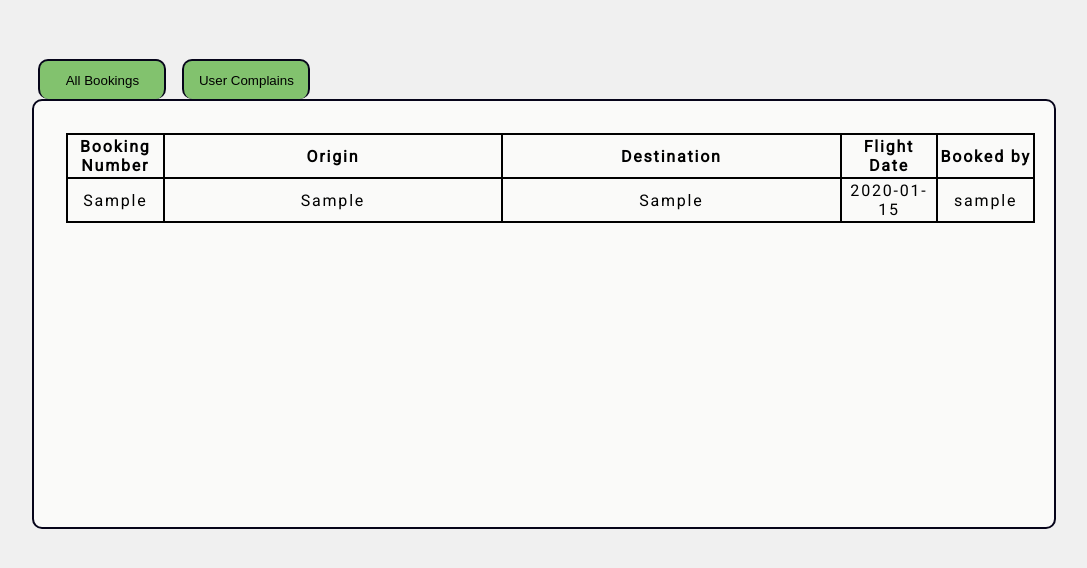
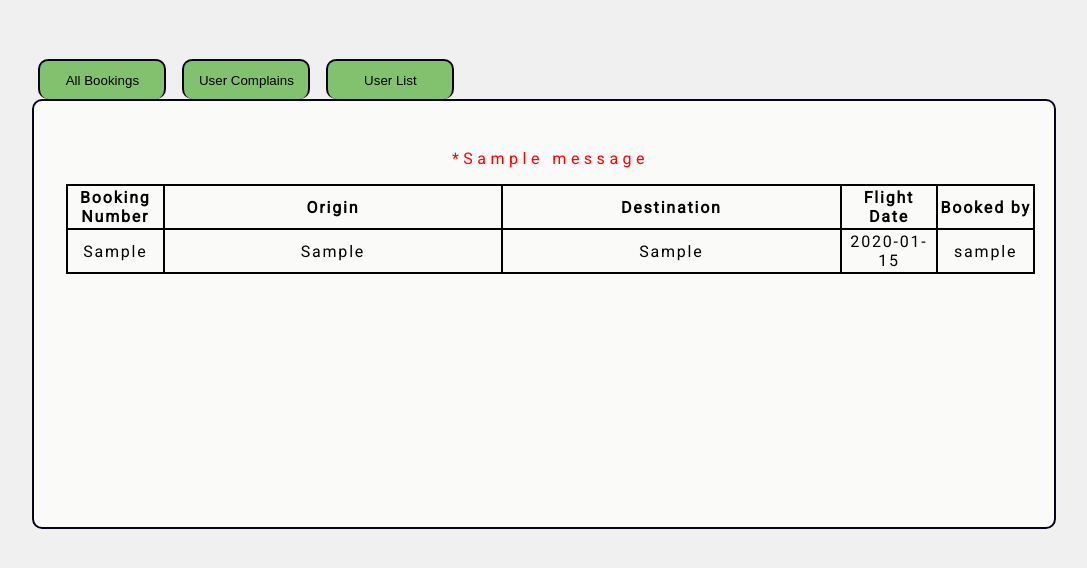
Before and after one commit to Mutton9558/SkyLink, a Flask app: page /admin in a window 1280 px wide. Shown: the part 69-637 px from the top of the page, without its empty margins (96-1183 px from the left). Run offline with Flask 3, Linux system fonts and the light colour scheme; the visitor is signed in with stand-in values (Sample User, id 1); tables that the repository leaves empty hold one stand-in row (values such as "Sample post"); one stand-in notice (Sample message) is shown; some libraries are stand-ins or nearby versions.

Commit message:
Remove user account feature for admin

```diff
--- a/app.py
+++ b/app.py
@@ -38,8 +38,8 @@ class users(db.Model):
     two_factor_auth = db.Column("two_factor_auth", db.Boolean, nullable=False, default=False)
     isAdmin = db.Column("isAdmin", db.Boolean, nullable=False)
 
-    bookings = db.relationship('bookings', backref='user', lazy=True)
-    supportlogs = db.relationship('supportlogs', backref='support_user', lazy=True)
+    bookings = db.relationship('bookings', backref='user', cascade="all, delete", lazy=True)
+    supportlogs = db.relationship('supportlogs', backref='support_user', cascade="all, delete", lazy=True)
 
     def __init__(self, icNumber, name, phoneNumber, email, username, password, two_factor_auth, isAdmin):
         self.icNumber = icNumber
@@ -67,7 +67,7 @@ class bookings(db.Model):
     seatNum = db.Column("seatNum", db.String(4), nullable=False)
     isCheckedIn = db.Column("isCheckedIn", db.Boolean, nullable=False)
 
-    bookingUserID = db.Column(db.Integer, db.ForeignKey('users.id'), nullable=False)
+    bookingUserID = db.Column(db.Integer, db.ForeignKey('users.id', ondelete = "CASCADE"), nullable=False)
 
     def _init_(self, bookingNum, firstName, surname, icNum, phoneNum, origin, destination, departureTime, arrivalTime, date, airline, flightNum, seatNum, isCheckedIn, bookingUserID):
         self.bookingNum = bookingNum
@@ -91,7 +91,7 @@ class supportlogs(db.Model):
     supportRequest = db.Column("supportRequest", db.Text, nullable=False)
     supportDate = db.Column("supportDate", db.String(10), nullable=False)
     resolveStatus = db.Column("resolveStatus", db.String(15), nullable=False)
-    supportUser = db.Column(db.Integer, db.ForeignKey('users.id'), nullable=False)
+    supportUser = db.Column(db.Integer, db.ForeignKey('users.id', ondelete = "CASCADE"), nullable=False)
 
     def __init__(self, supportRequest, supportDate, resolveStatus, supportUser):
         self.supportRequest = supportRequest
@@ -233,7 +233,9 @@ def automatedEmail(issue, username):
 @app.route('/', methods = ["POST", 'GET'])
 def home():
     if "user" in session and session["user"] != "":
-        email = users.query.filter_by(username = session["user"]).first().email
+        user = users.query.filter_by(username = session["user"]).first()
+        admin_status = user.isAdmin
+        email = user.email
         # Read options from the .txt file
         try:
             with open('static/airport_lists.txt', 'r') as file:
@@ -288,7 +290,7 @@ def home():
                     else:
                         flash("Invalid Promo Code")
                         return redirect(url_for("home"))
-        return render_template("index.html", profile_Name = session["user"], options=options, email=email)
+        return render_template("index.html", profile_Name = session["user"], options=options, email=email, admin_status=admin_status)
     else:
         return redirect(url_for("register"))
 
@@ -376,6 +378,7 @@ def support():
             user = users.query.filter_by(username=session["user"]).first()
             name = user.username
             email = user.email
+            admin_status = user.isAdmin
             message = request.form.get("message")
             today = date.today()
             today_str = today.strftime('%Y-%m-%d')
@@ -403,10 +406,11 @@ def support():
                 flash(f"An error occurred while sending the email: {str(e)}", "danger")
             return redirect(url_for("support"))
 
-        return render_template("support.html", profile_Name = session["user"])
+        return render_template("support.html", profile_Name = session["user"], admin_status=admin_status)
 @app.route('/check-in', methods=["GET", "POST"])
 def check_in():
     if session["user"] and session["user"] != "":
+        admin_status = users.query.filter_by(username = session["user"]).first().isAdmin
         if request.method=="POST":
             bookingnum = request.form.get('booking_number')
             surnamelast = request.form.get('surname')
@@ -423,7 +427,7 @@ def check_in():
             else:
                 flash("Check-in failed!", "danger")
 
-        return render_template("check_in.html", profile_Name = session["user"])
+        return render_template("check_in.html", profile_Name = session["user"], admin_status=admin_status)
     else:
         return redirect(url_for("register"))
 
@@ -1131,8 +1135,9 @@ def forgotpassword():
 def profile():
     if "user" in session and session["user"] != "":
         current_user = users.query.filter_by(username=session["user"]).first()
+        admin_status = current_user.isAdmin
         recent_flights = bookings.query.filter_by(bookingUserID=current_user.id).all()
-        return render_template("profile.html", profile_Name=session["user"], user=current_user, recent_flights=recent_flights)
+        return render_template("profile.html", profile_Name=session["user"], user=current_user, recent_flights=recent_flights, admin_status=admin_status)
     else:
         return redirect(url_for("login"))
 
@@ -1192,6 +1197,8 @@ def email_2fa():
                     return redirect(url_for("admin"))
                 else:
                     return redirect(url_for("home"))
+            else:
+                flash("Entered code is wrong!")
 
         return render_template('email_2fa.html', email=attempted_email, user=user)
 
@@ -1246,17 +1253,42 @@ def admin():
             return redirect(url_for("home"))
         booking_list = bookings.query.join(users, users.id == bookings.bookingUserID).all()
         request_list = supportlogs.query.join(users, users.id == supportlogs.supportUser).all()
-        return render_template("admin.html", profile_Name=session["user"], booking_list=booking_list, request_list = request_list)
+        user_list = users.query.all()
+        return render_template("admin.html", profile_Name=session["user"], booking_list=booking_list, request_list = request_list, user_list=user_list)
     else:
         return redirect(url_for("login"))
 
 @app.route('/admin/<support_id>/<resolve_status>')
 def resolve_action(support_id, resolve_status):
-    if support_id and resolve_status:
-        supportRequest = supportlogs.query.filter_by(supportID = support_id).first()
-        supportRequest.resolveStatus = resolve_status
-        db.session.commit()
-    return redirect(url_for('admin'))
+    if "user" in session and session["user"] != "":
+        if users.query.filter(username = session["user"]).first().isAdmin:
+            if support_id and resolve_status:
+                supportRequest = supportlogs.query.filter_by(supportID = support_id).first()
+                supportRequest.resolveStatus = resolve_status
+                db.session.commit()
+            return redirect(url_for('admin'))
+        else:
+            return redirect(url_for("home"))
+    else:
+        return redirect(url_for("login"))
+
+@app.route('/admin/<user_id>')
+def delete_user(user_id):
+    if "user" in session and session["user"] != "":
+        admin_user = users.query.filter_by(username=session["user"]).first()
+        if admin_user and admin_user.isAdmin:
+            target_user = users.query.get(user_id)
+            if target_user:
+                if target_user.isAdmin:
+                    flash("Sorry but you are not authorised to remove this user (Admin)!")
+                else:
+                    db.session.delete(target_user)
+                    db.session.commit()
+                return redirect(url_for("admin"))
+        else:
+            return redirect(url_for("home"))
+    else:
+        return redirect(url_for("login"))
 
 if __name__ == "__main__":
     with app.app_context():
--- a/static/style.css
+++ b/static/style.css
@@ -589,7 +589,7 @@ body {
     margin-left: 0.4rem;
     text-decoration: none;
     color: var(--text-light-mode);
-    width: 6rem;
+    width: 8rem;
     height: 1.8rem;
     border: 2px black solid;
     text-align: center;
@@ -801,6 +801,7 @@ footer {
 @media only screen and (max-width: 500px) {
     #cont-login {
         width: 20rem;
+        height: 30rem;
     }
 
     .link {
@@ -860,6 +861,7 @@ footer {
 @media only screen and (min-width: 501px) and (max-width: 650px) {
     #cont-login {
         width: 25rem;
+        height: 30rem;
     }
 
     .header-container {
@@ -1444,18 +1446,19 @@ body.dark-mode .cheapest-price {
     margin: 2rem;
 }
 
-#admin-booking-history, #admin-user-complains{
+#admin-booking-history, #admin-user-complains, #admin-user-list{
     width: 95%;
     display: flex;
+    flex-direction: column;
     justify-content: center;
     align-items: center;
 }
 
-#admin-bookings, #user-support-logs{
+#admin-bookings, #user-support-logs, #user-list{
     width: 100%;
 }
 
-#admin-bookings, #admin-bookings th, #admin-bookings td, #user-support-logs, #user-support-logs th, #user-support-logs td{
+#admin-bookings, #admin-bookings th, #admin-bookings td, #user-support-logs, #user-support-logs th, #user-support-logs td, #user-list, #user-list th, #user-list td{
     border: 2px black solid;
     border-collapse: collapse;
     padding: 2px;
--- a/templates/admin.html
+++ b/templates/admin.html
@@ -79,9 +79,19 @@
           <div class="section-btn">
               <button id="all-user-complains" onclick="toggleComplainSection()">User Complains</button>
           </div>
+          <div class="section-btn">
+            <button id="all-users" onclick="toggleUserSection()">User List</button>
+        </div>
         </div>
         <div id="content-sec-admin">
             <div class="content-admin" id="admin-booking-history">
+                {% with messages = get_flashed_messages() %}
+                  {% if messages %}
+                    {% for msg in messages %}
+                      <p style="color: red" id="flashed-msg">*{{ msg }}</p>
+                    {% endfor %}
+                  {% endif %}
+                {% endwith %}
                 <table id="admin-bookings">
                     <tr>
                         <th style="width: 10%;">Booking Number</th>
@@ -102,6 +112,13 @@
                 </table>
             </div>
             <div class="content-admin hide-sec" id="admin-user-complains">
+                {% with messages = get_flashed_messages() %}
+                  {% if messages %}
+                    {% for msg in messages %}
+                      <p style="color: red" id="flashed-msg">*{{ msg }}</p>
+                    {% endfor %}
+                  {% endif %}
+                {% endwith %}
                 <table id="user-support-logs">
                   <tr>
                     <th style="width: 15%;">Request Date</th>
@@ -124,12 +141,37 @@
                   {% endfor %}
                 </table>
             </div>
+            <div class="content-admin hide-sec" id="admin-user-list">
+              {% with messages = get_flashed_messages() %}
+                {% if messages %}
+                  {% for msg in messages %}
+                    <p style="color: red" id="flashed-msg">*{{ msg }}</p>
+                  {% endfor %}
+                {% endif %}
+              {% endwith %}
+              <table id="user-list">
+                  <tr>
+                    <th style="width: 20%;">User ID</th>
+                    <th style="width: 60%;">Username</th>
+                    <th style="width: 20%;">Action</th>
+                  </tr>
+                  {% for user in user_list %}
+                    <tr>
+                      <td>{{ user.id }}</td>
+                      <td>{{ user.username }}</td>
+                      <td><a href="{{ url_for('delete_user', user_id = user.id) }}">Remove User</a></td>
+                    </tr>
+                  {% endfor %}
+              </table>
+          </div>
         </div>
       </div>
     </div>
     <script>
       bookingList = document.getElementById('admin-booking-history');
       userComplainList = document.getElementById('admin-user-complains');
+      userList = document.getElementById('admin-user-list');
+
       const resolveStatusBody = document.querySelectorAll('.resolved-status');
       resolveStatusBody.forEach((status) => {
         const text = status.querySelector("#resolve-status-value");
@@ -147,16 +189,26 @@
       function toggleBookingSection(){
         if (bookingList.classList.contains('hide-sec')){
           bookingList.classList.remove('hide-sec');
-          userComplainList.classList.add('hide-sec')
+          userComplainList.classList.add('hide-sec');
+          userList.classList.add('hide-sec');
         };
       };
 
       function toggleComplainSection(){
         if (userComplainList.classList.contains('hide-sec')){
           bookingList.classList.add('hide-sec');
-          userComplainList.classList.remove('hide-sec')
+          userComplainList.classList.remove('hide-sec');
+          userList.classList.add('hide-sec');
         };
       };
+
+      function toggleUserSection(){
+        if (userList.classList.contains('hide-sec')){
+          bookingList.classList.add('hide-sec');
+          userComplainList.classList.add('hide-sec');
+          userList.classList.remove('hide-sec');
+        }
+      }
 
       const theme = localStorage.getItem("theme");
       if (theme === "dark") {
--- a/templates/check_in.html
+++ b/templates/check_in.html
@@ -113,7 +113,7 @@
                 </a>
             </div>
             <div class="useful-links">
-                {% if email == "skylinkcustomerservice@gmail.com" %}
+                {% if admin_status %}
                     <div class="link">
                     <a class="nav-link" href="/admin">
                         <p>Admin</p>
--- a/templates/email_2fa.html
+++ b/templates/email_2fa.html
@@ -26,7 +26,7 @@
             </div>
             <button type="submit" id="auth-submit-btn">Verify</button>
         </form>
-        <a href="/login" id="auth-return-btn">Return to Login</a>
+        <a href="/register" id="auth-return-btn">Register Account</a>
     </div>
 </body>
 </html>
--- a/templates/login.html
+++ b/templates/login.html
@@ -41,7 +41,7 @@
                 <input type="submit" id="login-submit">
                 <div id="redirect-login-cont">
                     <p>Don't have an account?</p>
-                    <a href="/register" id="btn-to-reg">Click here</a>
+                    <a href="/register" id="btn-to-reg">Register Now!</a>
                 </div>
             </form>
         </div>
--- a/templates/profile.html
+++ b/templates/profile.html
@@ -28,7 +28,7 @@
           </a>
         </div>
         <div class="useful-links">
-          {% if email == "skylinkcustomerservice@gmail.com" %}
+          {% if admin_status %}
             <div class="link">
               <a class="nav-link" href="/admin">
                 <p>Admin</p>
--- a/templates/support.html
+++ b/templates/support.html
@@ -116,7 +116,7 @@
                 </a>
             </div>
             <div class="useful-links">
-                {% if email == "skylinkcustomerservice@gmail.com" %}
+                {% if admin_status %}
                     <div class="link">
                     <a class="nav-link" href="/admin">
                         <p>Admin</p>
```
Also changed, not shown: templates/index.html (+16 -6 lines).
